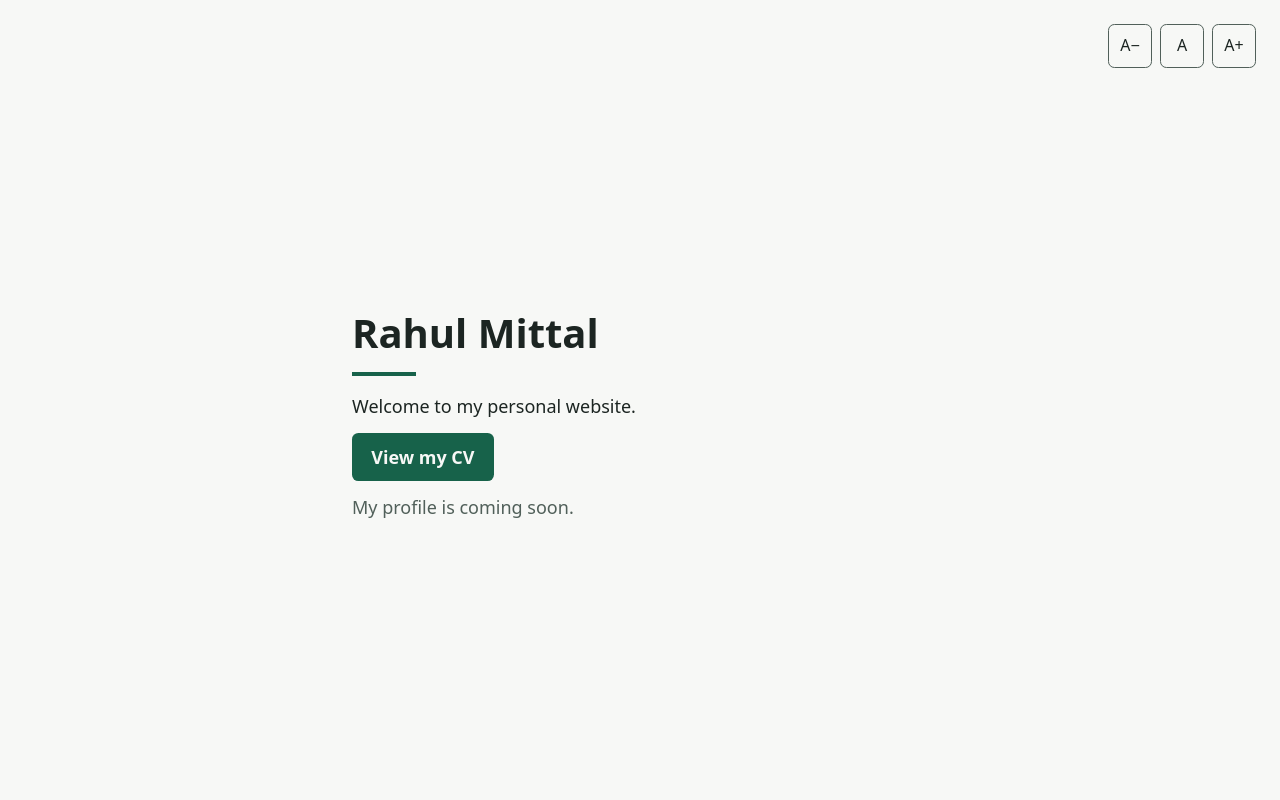
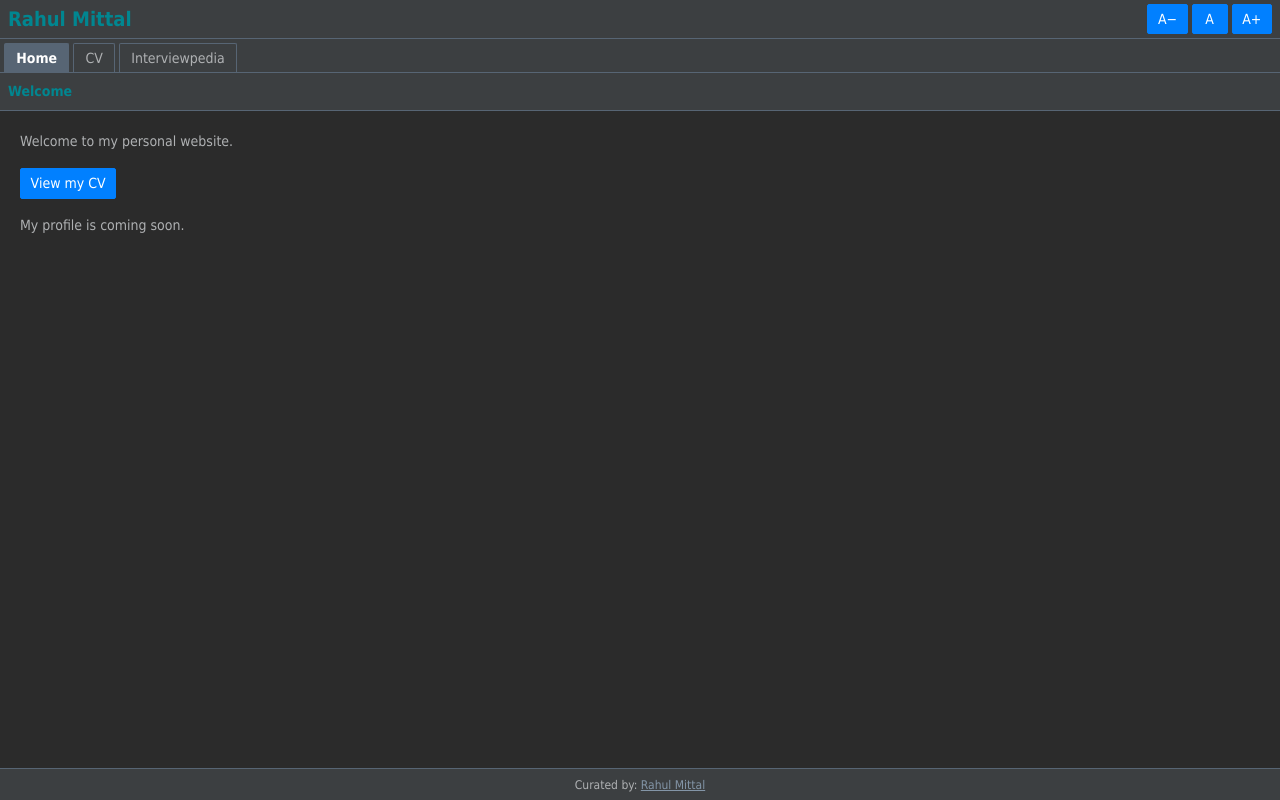
Before and after one commit to rahulmitt/rahulmittal.org, a plain HTML site: page index.html in a window 1280 px wide. Drawn offline with Linux system fonts and the light colour scheme.

Commit message:
added CV

```diff
--- a/index.html
+++ b/index.html
@@ -3,7 +3,7 @@
 <head>
 <meta charset="utf-8">
 <meta name="viewport" content="width=device-width, initial-scale=1">
-<meta name="color-scheme" content="light dark">
+<meta name="color-scheme" content="dark">
 <title>Rahul Mittal</title>
 <meta name="description" content="The personal website of Rahul Mittal. Profile and CV.">
 <link rel="canonical" href="https://rahulmittal.org/">
@@ -12,36 +12,13 @@
 <meta property="og:type" content="website">
 <meta property="og:url" content="https://rahulmittal.org/">
 <link rel="icon" href="data:,">
+<link rel="stylesheet" href="site.css">
 <style>
-  :root { --bg: #f7f8f6; --fg: #1c2522; --muted: #51605a; --accent: #17624a; }
-  @media (prefers-color-scheme: dark) {
-    :root { --bg: #131a17; --fg: #e8eeea; --muted: #a5b4ad; --accent: #7fd1b0; }
-  }
-  * { box-sizing: border-box; }
-  body {
-    margin: 0; min-height: 100vh; padding: 1.5rem;
-    display: flex; flex-direction: column;
-    background: var(--bg); color: var(--fg);
-    font-family: system-ui, sans-serif; line-height: 1.6;
-  }
-  .sizes { align-self: flex-end; display: flex; gap: .5rem; }
-  .sizes[hidden] { display: none; }
-  button {
-    min-width: 2.75rem; min-height: 2.75rem; font: inherit;
-    color: var(--fg); background: transparent;
-    border: 1px solid var(--muted); border-radius: .4rem; cursor: pointer;
-  }
-  button:focus-visible { outline: 3px solid var(--accent); outline-offset: 2px; }
-  button:disabled { opacity: .45; cursor: default; }
-  main { margin: auto; width: 100%; max-width: 36rem; padding: 2rem 0; }
-  h1 { margin: 0 0 1rem; font-size: 2.5rem; line-height: 1.15; overflow-wrap: anywhere; }
-  h1::after { content: ""; display: block; width: 4rem; height: 4px; margin-top: 1rem; background: var(--accent); }
-  p { margin: 0 0 .75rem; font-size: 1.125rem; }
-  .cv { display: inline-block; padding: .6rem 1.2rem; border-radius: .4rem; background: var(--accent); color: var(--bg); font-weight: 600; text-decoration: none; }
-  .cv:focus-visible { outline: 3px solid var(--accent); outline-offset: 2px; }
-  .muted { color: var(--muted); }
-  .sr-only { position: absolute; width: 1px; height: 1px; overflow: hidden; clip-path: inset(50%); white-space: nowrap; }
-  @media print { :root { font-size: 100% !important; } .sizes { display: none; } }
+  body { margin: 0; min-height: 100vh; display: flex; flex-direction: column; }
+  main { flex: 1; display: flex; flex-direction: column; }
+  h1 { margin: 0; font: inherit; }
+  .content { flex: 1; padding: 1.25rem; background: var(--panel); border-bottom: 1px solid var(--border); }
+  .content p { margin: 0 0 1rem; }
 </style>
 <script>
   // F6.4: apply the saved size before the page is drawn.
@@ -51,18 +28,29 @@
 </script>
 </head>
 <body>
-<div class="sizes" role="group" aria-label="Font size" hidden>
-  <button type="button" id="smaller" aria-label="Decrease font size">A−</button>
-  <button type="button" id="reset" aria-label="Reset font size">A</button>
-  <button type="button" id="larger" aria-label="Increase font size">A+</button>
-</div>
-<span id="status" class="sr-only" role="status"></span>
-<main>
-  <h1>Rahul Mittal</h1>
-  <p>Welcome to my personal website.</p>
-  <p><a class="cv" href="cv/">View my CV</a></p>
-  <p class="muted">My profile is coming soon.</p>
+<nav class="site" aria-label="Main">
+  <div class="site-head">
+    <a class="brand" href="./">Rahul Mittal</a>
+    <div class="sizes" id="sizes" role="group" aria-label="Font size" hidden>
+      <button type="button" id="smaller" aria-label="Decrease font size">A−</button><button type="button" id="reset" aria-label="Reset font size">A</button><button type="button" id="larger" aria-label="Increase font size">A+</button>
+    </div>
+    <span id="status" class="sr-only" role="status"></span>
+  </div>
+  <ul class="tabs">
+    <li><a href="./" aria-current="page">Home</a></li>
+    <li><a href="cv/">CV</a></li>
+    <li><a href="https://interviewpedia.rahulmittal.org/">Interviewpedia</a></li>
+  </ul>
+</nav>
+<main class="site">
+  <div class="panel-head"><h1>Welcome</h1></div>
+  <div class="content">
+    <p>Welcome to my personal website.</p>
+    <p><a class="btn" href="cv/">View my CV</a></p>
+    <p>My profile is coming soon.</p>
+  </div>
 </main>
+<div class="site foot">Curated by: <a href="https://in.linkedin.com/in/rahulmitt">Rahul Mittal</a></div>
 <script>
   function el(id) { return document.getElementById(id); }
   function buttons() {
@@ -84,7 +72,7 @@
   el("larger").onclick = function () { step(1); };
   el("reset").onclick = function () { setSize(100); };
   buttons();
-  document.querySelector(".sizes").hidden = false;
+  el("sizes").hidden = false;
 </script>
 </body>
 </html>
--- /dev/null
+++ b/site.css
@@ -0,0 +1,26 @@
+/* Interviewpedia look, shared by all pages. Only classes are styled, so the CV sheet isn't affected. */
+:root { --container: #3C3F41; --panel: #2B2B2B; --border: #576574; --highlighted: #0180FF; --text: #AFB1B3; --teal: #018690; --bold: #fff; }
+[hidden] { display: none !important; }
+@media screen {
+  html { scrollbar-color: #718093 #576574; }
+  body { background: var(--container); }
+}
+.site, .site * { box-sizing: border-box; }
+.site { font: .875rem/1.5 Tahoma, Helvetica, sans-serif; color: var(--text); }
+.site a { color: #8395a7; }
+.site-head { display: flex; flex-wrap: wrap; gap: .25rem 1rem; align-items: center; justify-content: space-between; padding: .25rem .5rem; }
+.site .brand { font-size: 1.25rem; font-weight: bold; color: var(--teal); text-decoration: none; }
+.sizes { display: flex; gap: .25rem; }
+.site button, .site .btn { display: inline-flex; align-items: center; justify-content: center; min-width: 2.25rem; min-height: 1.9rem; padding: 0 .6rem; font: inherit; color: #fff; background: var(--highlighted); border: 1px solid var(--highlighted); border-radius: 2px; text-decoration: none; cursor: pointer; }
+.site button:hover:enabled, .site .btn:hover { background: var(--container); color: #fff; border-color: #ccc; }
+.site button:disabled { opacity: .45; cursor: default; }
+.site a:focus-visible, .site button:focus-visible { outline: 2px solid #fff; outline-offset: 2px; }
+.tabs { display: flex; flex-wrap: wrap; gap: .25rem; margin: 0; padding: .25rem .25rem 0; list-style: none; border: solid var(--border); border-width: 1px 0; }
+.site .tabs a { display: block; padding: .2rem .7rem; border: 1px solid var(--border); border-bottom: 0; border-radius: 2px 2px 0 0; background: var(--container); color: var(--text); text-decoration: none; }
+.site .tabs a:hover { color: var(--bold); }
+.site .tabs a[aria-current] { background: var(--border); color: var(--bold); font-weight: bold; }
+.panel-head { display: flex; flex-wrap: wrap; gap: .25rem 1rem; align-items: center; justify-content: space-between; min-height: 2.4rem; padding: .25rem .5rem; border-bottom: 1px solid var(--border); color: var(--teal); font-size: .875rem; font-weight: bold; }
+.panel-head .btn { font-weight: normal; }
+.foot { padding: .4rem; text-align: center; font-size: .75rem; }
+.sr-only { position: absolute; width: 1px; height: 1px; overflow: hidden; clip-path: inset(50%); white-space: nowrap; }
+@media print { .site { display: none; } }
```
Also changed, not shown: cv/index.html (+20 -16 lines), 1 other file.
